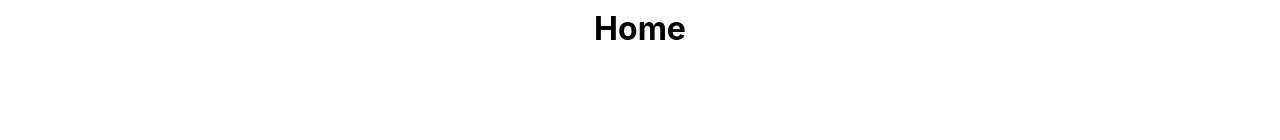
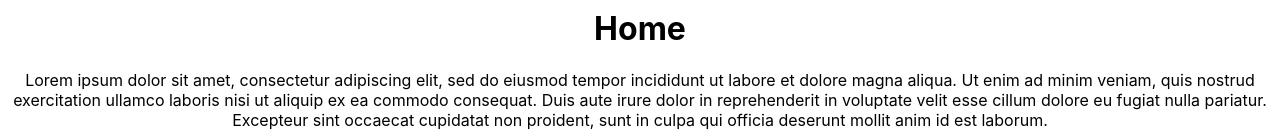
Before and after one commit to aimeetacchi/static-react, a React (Create React App) app: page / in a window 1280 px wide. Shown: the part 812-952 px from the top of the page. Before the commit the page ends 882 px from the top, so only its background shows below. Built offline with nearby package versions, Linux system fonts and the light colour scheme.

Commit message:
added react-snap

```diff
--- a/package.json
+++ b/package.json
@@ -6,11 +6,13 @@
     "react": "^16.6.3",
     "react-dom": "^16.6.3",
     "react-router-dom": "^4.3.1",
-    "react-scripts": "2.1.1"
+    "react-scripts": "2.1.1",
+    "react-snap": "^1.23.0"
   },
   "scripts": {
     "start": "react-scripts start",
     "build": "react-scripts build",
+    "postbuild": "react-snap",
     "test": "react-scripts test",
     "eject": "react-scripts eject"
   },
--- a/src/components/Home.js
+++ b/src/components/Home.js
@@ -5,6 +5,7 @@
     return (
       <div>
         <h1>Home</h1>
+        <p>Lorem ipsum dolor sit amet, consectetur adipiscing elit, sed do eiusmod tempor incididunt ut labore et dolore magna aliqua. Ut enim ad minim veniam, quis nostrud exercitation ullamco laboris nisi ut aliquip ex ea commodo consequat. Duis aute irure dolor in reprehenderit in voluptate velit esse cillum dolore eu fugiat nulla pariatur. Excepteur sint occaecat cupidatat non proident, sunt in culpa qui officia deserunt mollit anim id est laborum.</p>
       </div>
     )
   }
--- a/src/components/Post.js
+++ b/src/components/Post.js
@@ -5,6 +5,7 @@
     return (
       <div>
         <h1>Post</h1>
+        <p>Lorem ipsum dolor sit amet, consectetur adipiscing elit, sed do eiusmod tempor incididunt ut labore et dolore magna aliqua. Ut enim ad minim veniam, quis nostrud exercitation ullamco laboris nisi ut aliquip ex ea commodo consequat. Duis aute irure dolor in reprehenderit in voluptate velit esse cillum dolore eu fugiat nulla pariatur. Excepteur sint occaecat cupidatat non proident, sunt in culpa qui officia deserunt mollit anim id est laborum.</p>
       </div>
     )
   }
```
Also changed, not shown: 1 other file (tests, documents, lock files or other folders).
